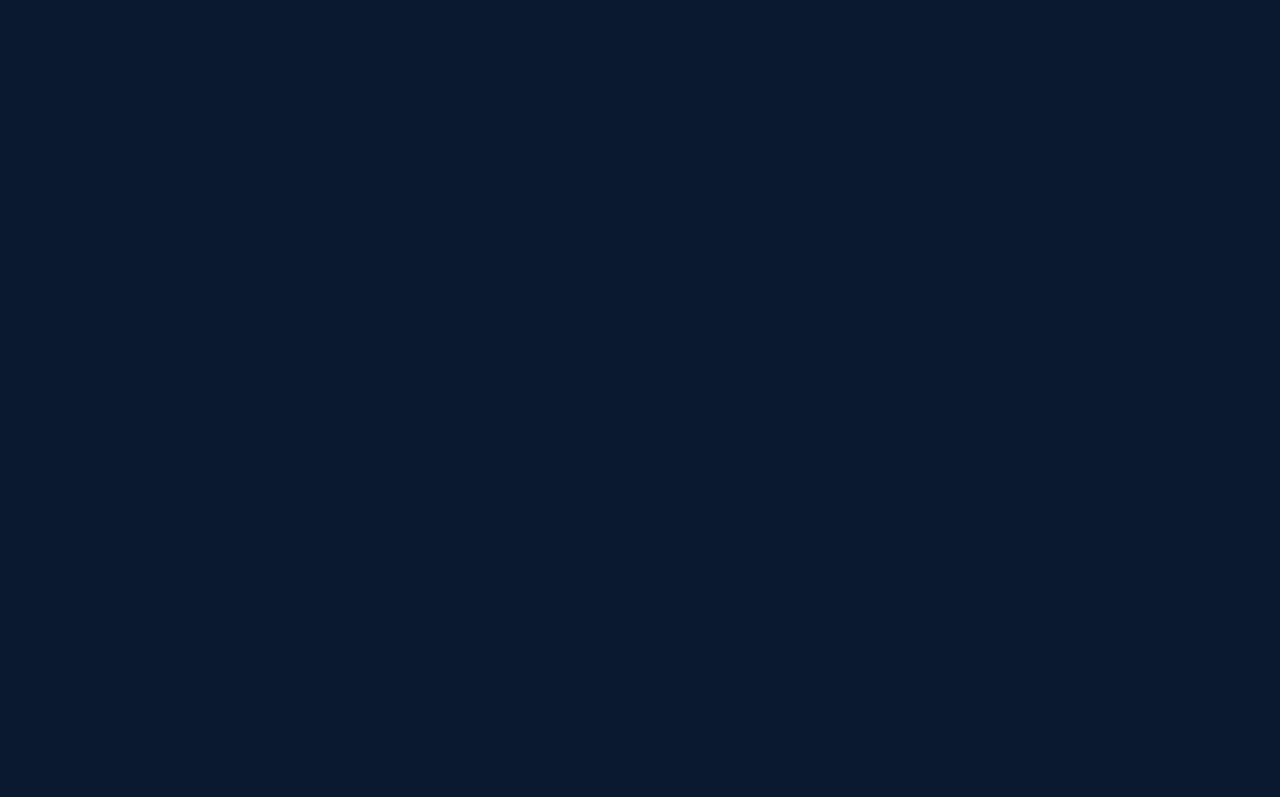
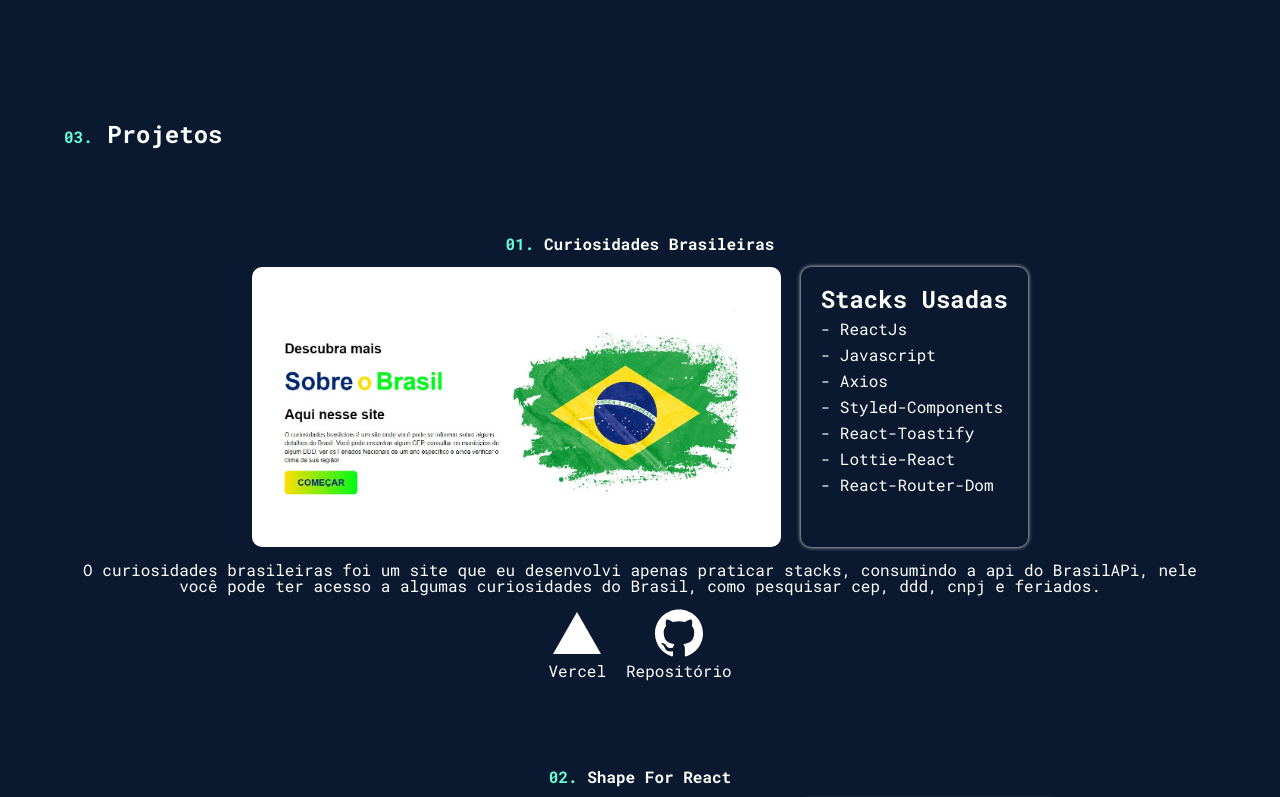
Before and after one commit to brenoleitep/Meu-Portfolio, a React (Vite) app: page / in a window 1280 px wide. Shown: the part 1960-2757 px from the top of the page. Before the commit the page ends 1764 px from the top, so only its background shows below. Built offline with nearby package versions, Linux system fonts and the light colour scheme.

Commit message:
Feat: Adicionado component projects

```diff
--- a/src/App.jsx
+++ b/src/App.jsx
@@ -2,6 +2,7 @@ import AboutMe from "./components/AboutMe";
 import HardSkills from "./components/HardSkills";
 import Header from "./components/Header";
 import Introduction from "./components/Introduction";
+import Projects from "./components/Projects";
 import { StyledMain } from "./styles/main";
 
 function App() {
@@ -12,6 +13,7 @@ function App() {
         <Introduction />
         <AboutMe />
         <HardSkills />
+        <Projects />
       </StyledMain>
     </div>
   );
--- a/src/components/AboutMe/index.jsx
+++ b/src/components/AboutMe/index.jsx
@@ -40,7 +40,7 @@ const AboutMe = () => {
           </p>
         </div>
 
-        {/* <img src={ceritificado} alt="Certificado desenvolvedor front-end" /> */}
+        <img src={ceritificado} alt="Certificado desenvolvedor front-end" />
       </StyledDivisor>
     </StyledAboutMe>
   );
--- a/src/components/HardSkills/index.jsx
+++ b/src/components/HardSkills/index.jsx
@@ -18,7 +18,6 @@ const HardSkills = () => {
           <TextDiff>02.</TextDiff> Minhas Skills
         </h2>
 
-        {/* <LineSkills /> */}
       </StyledLineSkills>
 
       <StyledHardSkills>
--- a/src/components/HardSkills/style.js
+++ b/src/components/HardSkills/style.js
@@ -5,7 +5,8 @@ export const StyledSkills = styled.div`
   flex-direction: column;
   gap: 40px;
   align-items: flex-start;
-  min-height: 50vh;
+  justify-content: center;
+  min-height: 100vh;
 `;
 
 export const StyledLineSkills = styled.div`
--- /dev/null
+++ b/src/components/Projects/index.jsx
@@ -0,0 +1,101 @@
+import { TextDiff } from "../AboutMe/style"
+import Curiosidades from "../../assets/curiosidadebr.jpg"
+import Shape from "../../assets/shapeimage.jpg"
+import { StyledDivProjects, StyledDivStacks, StyledMainProjects } from "./style"
+import { SiVercel, SiGithub } from "react-icons/si"
+
+const Projects = () => {
+  return (
+    <StyledMainProjects>
+
+      <h2>
+        <TextDiff>03.</TextDiff> Projetos
+      </h2>
+
+      <StyledDivProjects>
+        <h4>
+          <TextDiff>01.</TextDiff> Curiosidades Brasileiras
+        </h4>
+
+        <StyledDivStacks>
+
+          <a href="https://curiosidades-brasileiras.vercel.app/" target="blank">
+            <img src={Curiosidades} alt="Curiosidades Brasileiras" />
+          </a>
+
+          <div>
+            <ul>
+              <h2>Stacks Usadas</h2>
+              <li>- ReactJs</li>
+              <li>- Javascript</li>
+              <li>- Axios</li>
+              <li>- Styled-Components</li>
+              <li>- React-Toastify</li>
+              <li>- Lottie-React</li>
+              <li>- React-Router-Dom</li>
+            </ul>
+          </div>
+        </StyledDivStacks>
+
+        <p>O curiosidades brasileiras foi um site que eu desenvolvi apenas praticar stacks, consumindo a api do BrasilAPi, nele você pode ter acesso a algumas curiosidades do Brasil, como pesquisar cep, ddd, cnpj e feriados.</p>
+
+        <div>
+          <a href="https://curiosidades-brasileiras.vercel.app/" target="blank">
+            <SiVercel />
+            Vercel
+
+          </a>
+          <a href="https://github.com/brenodevreact/Curiosidades_Brasileiras" target="blank">
+            <SiGithub />
+            Repositório
+          </a>
+        </div>
+      </StyledDivProjects>
+
+      <StyledDivProjects>
+        <h4>
+          <TextDiff>02.</TextDiff> Shape For React
+        </h4>
+
+        <StyledDivStacks>
+
+          <a href="https://shapeforreact.vercel.app/" target="blank">
+            <img src={Shape} alt="Shape For React" />
+          </a>
+
+          <div>
+            <ul>
+              <h2>Stacks Usadas</h2>
+              <li>- Typescript</li>
+              <li>- ReactJs</li>
+              <li>- Javascript</li>
+              <li>- Axios</li>
+              <li>- Tailwind</li>
+              <li>- React-Router-Dom</li>
+              <li>- Zustand</li>
+              <li>- Framer-motion</li>
+              <li>- React-hook-form + Yup</li>
+              <li>- HTML</li>
+            </ul>
+          </div>
+        </StyledDivStacks>
+        <p>No shape eu trabalhei em equipe, com o objetivo de fazer um site para ajudar devs iniciantes a configurarem com mais facilidade o seu ambiente de desenvolvimento. O shape conta com consumo de api, login e cadastro, acesso restrito a usuários logados.</p>
+
+        <div>
+          <a href="https://shapeforreact.vercel.app/" target="blank">
+            <SiVercel />
+            Vercel
+
+          </a>
+          <a href="https://github.com/brenodevreact/shape-for-react" target="blank">
+            <SiGithub />
+            Repositório
+          </a>
+        </div>
+      </StyledDivProjects>
+
+    </StyledMainProjects>
+  )
+}
+
+export default Projects
--- /dev/null
+++ b/src/components/Projects/style.js
@@ -0,0 +1,104 @@
+import styled from "styled-components";
+
+export const StyledMainProjects = styled.div`
+    display: flex;
+    flex-direction: column;
+    gap: 30px;
+    min-height: 100vh;
+    justify-content: center;
+
+`
+
+export const StyledDivStacks = styled.div`
+    display: flex;
+    @media (max-width: 1080px) {
+            flex-direction: column;
+        }
+    div {
+        display: flex;
+        flex-direction: column;
+        flex-wrap: wrap;
+
+
+        ul {
+            display: flex;
+            width: 100%;
+            max-width: 327px;
+            flex-direction: column;
+            background-color: #0A192F;
+            box-shadow: 0px 0px 4px 0px #fff;
+
+            padding: 20px;
+            height: 280px;
+            border-radius: 10px;
+            gap: 10px;
+            /* flex-wrap: wrap; */
+            overflow: auto;
+
+            ::-webkit-scrollbar {
+    width: 8px;
+  }
+
+  ::-webkit-scrollbar-track {
+    background-color: #f1f1f1;
+  }
+
+  ::-webkit-scrollbar-thumb {
+    background-color: #888;
+    border-radius: 5px;
+  }
+
+  ::-webkit-scrollbar-thumb:hover {
+    background-color: #555;
+  }
+
+            li {
+                display: flex;
+                align-items: flex-start;
+            }
+        }
+    }
+`
+
+export const StyledDivProjects = styled.div`
+    display: flex;
+    flex-direction: column;
+    align-items: center;
+    gap: 15px;
+    /* width: 50%; */
+    text-align: center;
+    margin-top: 60px;
+
+    img {
+        width: 100%;
+        height: 280px;
+        border-radius: 10px;
+    }
+
+    div {
+        display: flex;
+        gap: 20px;
+
+        a {
+            display: flex;
+            flex-direction: column;
+            align-items: center;
+            gap: 6px;
+            svg {
+                width: 48px;
+                height: 48px;
+            }
+            color: white;
+            text-decoration: none;
+
+            &:visited {
+                color: white;
+            }
+
+            &:hover {
+                color: blue;
+            }
+        }
+    }
+
+`
```
Also changed, not shown: src/assets/curiosidadebr.jpg (added), src/assets/shapeimage.jpg (added).
